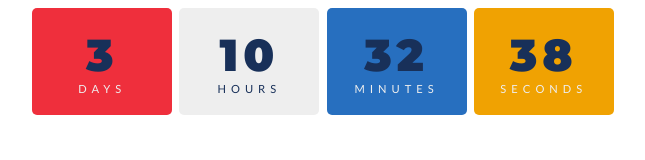
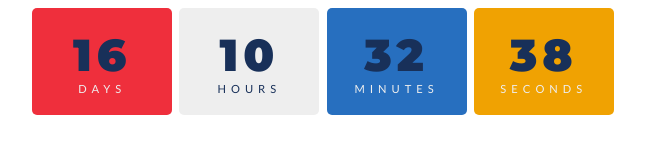
Before and after one commit to NotAbu-S/Countdown, a plain HTML site: page index.html in a window 1280 px wide. Shown: the whole page, without its empty margins (317-962 px from the left). Drawn offline with Linux system fonts and the light colour scheme.

Commit message:
Update index.html

```diff
--- a/index.html
+++ b/index.html
@@ -103,7 +103,7 @@ body{
 </body>
 <script>
     const year = new Date().getFullYear();
-const myDate = new Date('Jul 17, 2025 00:00:00');
+const myDate = new Date('Jul 30, 2025 00:00:00');
 console.log(myDate);
 
 // countdown
```
